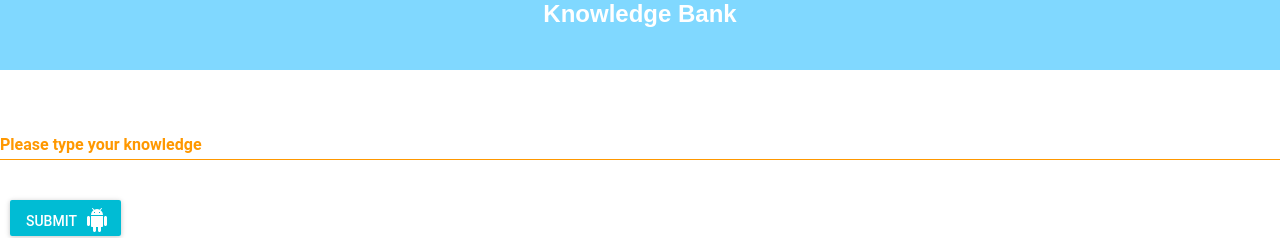
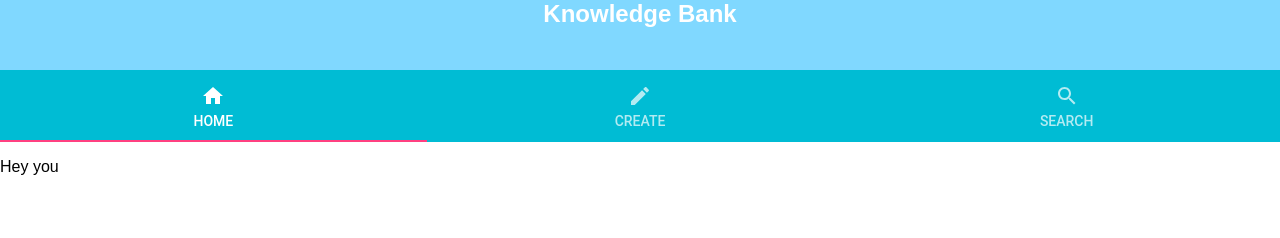
Before and after one commit to zhiyuzhang86/nebulasknowledgebank, a React (Create React App) app: page / in a window 1280 px wide. Shown: the part 120-358 px from the top of the page. Built offline with nearby package versions, Linux system fonts and the light colour scheme; no server answers.

Commit message:
adding new file tab

```diff
--- a/package.json
+++ b/package.json
@@ -6,6 +6,7 @@
     "ajv-keywords": "^3.2.0",
     "axios": "^0.17.1",
     "material-ui": "^0.20.0",
+    "nebpay": "git+https://github.com/nebulasio/nebPay.git",
     "prop-types": "^15.6.1",
     "react": "^16.0.0",
     "react-dom": "^16.0.0"
--- a/src/App.js
+++ b/src/App.js
@@ -1,19 +1,19 @@
 import React, {Component} from "react";
-import logo from "./resources/logo.svg";
 import NebulasLogo from './resources/nebulas.svg';
 import "./App.css";
 import PropTypes from 'prop-types';
 import axios from "axios";
 import TextField from 'material-ui/TextField';
-import KnowledegeCardList from "./components/KnowledgeCardList";
+import KnowledegeCardList from './components/KnowledgeCardList';
+import MainTab from './components/MainTab.js';
 import {orange500, blue500} from 'material-ui/styles/colors';
 import MuiThemeProvider from 'material-ui/styles/MuiThemeProvider';
 import ActionAndroid from 'material-ui/svg-icons/action/android';
 import RaisedButton from 'material-ui/RaisedButton';
 
 
-const TESTNET_GET_ACCOUNT_STATE_CONTRACT = "https://testnet.nebulas.io/v1/user/accountstate";
-const TESTNET_CALL_SMART_CONTRACT = "https://testnet.nebulas.io/v1/user/call";
+const TESTNET_GET_ACCOUNT_STATE_CONTRACT = 'https://testnet.nebulas.io/v1/user/accountstate';
+const TESTNET_CALL_SMART_CONTRACT = 'https://testnet.nebulas.io/v1/user/call';
 const CALLER_ADDRESS = 'n1WQH3YqommB2vMCAMp5KjRgRByLfgiqkeq';
 const CONTRACT_ADDRESS = 'n1iNTrEyBkGWiWc4ivYp5f58C9VRWfPKYnt';
 const GAS_PRICE = "1000000";
@@ -116,6 +116,18 @@ class App extends Component {
 
     submitKnowledege = () => {
     	console.log('submitting knowledge!!');
+			window.postMessage({
+				"target": "contentscript",
+				"data":{
+					"to": 'asd',
+					"value": "0",
+					"contract":{  //"contract" is a parameter used to deploy a contract or call a smart contract function
+						"function":'sadas',
+						"args":'asdas'
+					}
+				},
+				"method": "neb_sendTransaction",
+			}, "*");
 		};
 
     render() {
@@ -127,6 +139,7 @@ class App extends Component {
               Knowledge Bank
             </h1>
           </header>
+					<MainTab />
           <h1 className="App-textInput">
 						<MuiThemeProvider>
 							<TextField
--- /dev/null
+++ b/src/components/MainTab.js
@@ -0,0 +1,32 @@
+import React, {Component} from "react";
+import PropTypes from 'prop-types';
+import {Tabs, Tab} from 'material-ui/Tabs';
+import FontIcon from 'material-ui/FontIcon';
+import HomeIcon from 'material-ui/svg-icons/action/home';
+import CreateIcon from 'material-ui/svg-icons/content/create';
+import SearchIcon from 'material-ui/svg-icons/action/search';
+
+import MuiThemeProvider from 'material-ui/styles/MuiThemeProvider';
+
+const MainTab = () => (
+	<MuiThemeProvider>
+		<Tabs>
+			<Tab
+				icon={<HomeIcon className="material-icons">Home</HomeIcon>}
+				label="HOME"
+			>
+				<p>Hey you</p>
+			</Tab>
+			<Tab
+				icon={<CreateIcon className="material-icons">Create</CreateIcon>}
+				label="CREATE"
+			/>
+			<Tab
+				icon={<SearchIcon className="material-icons">Search</SearchIcon>}
+				label="SEARCH"
+			/>
+		</Tabs>
+	</MuiThemeProvider>
+);
+
+export default MainTab;
```
